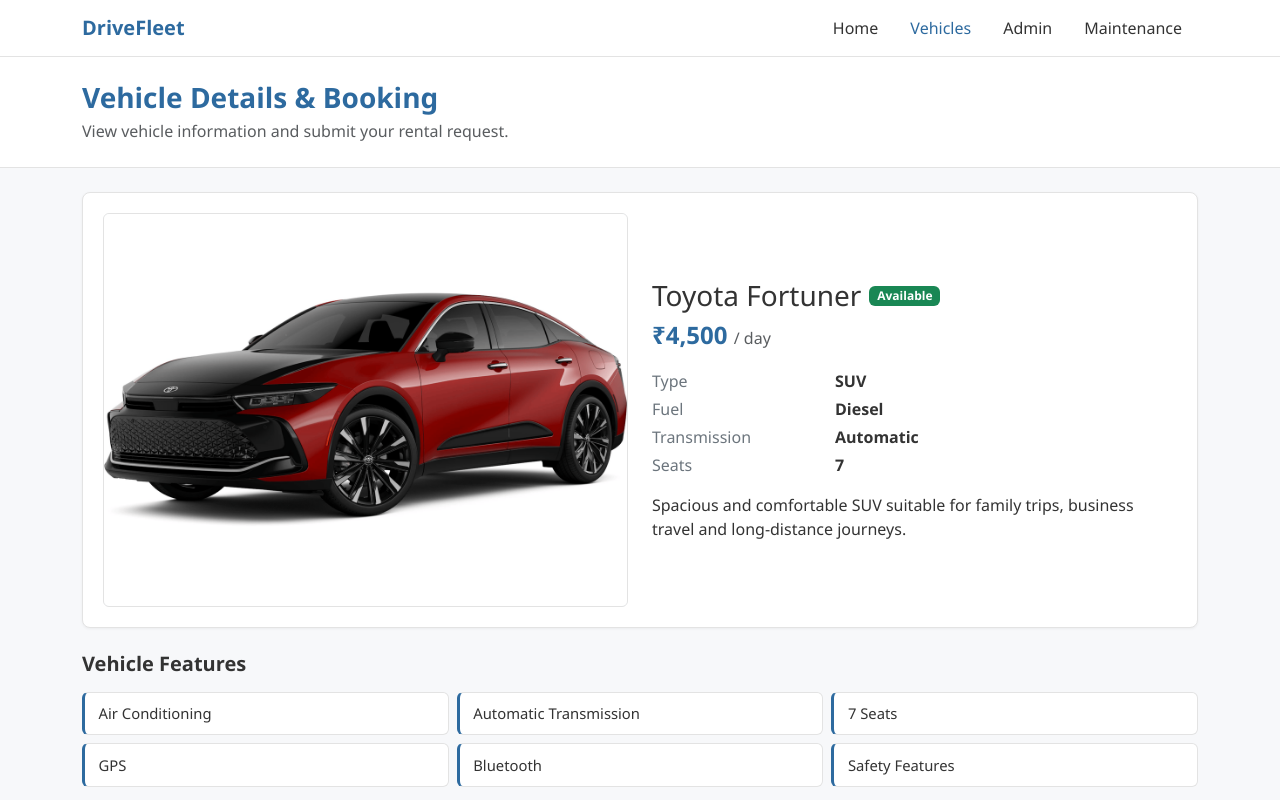
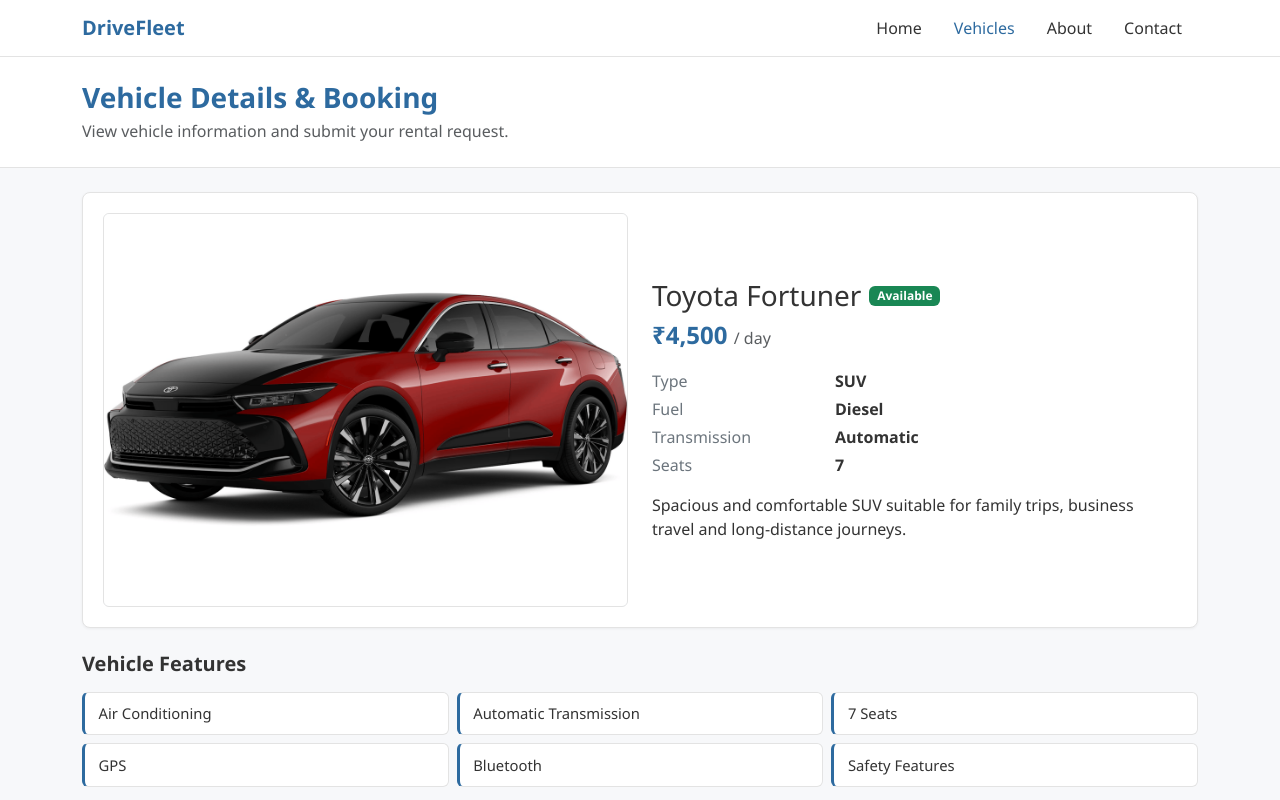
Before and after one commit to ShivaSingh4518/Vehicle-Rental-Fleet-Management-System, a plain HTML site: page html/vehicle-booking.html in a window 1280 px wide. Shown: the top 800 px of the page. Drawn offline with nearby package versions, Linux system fonts and the light colour scheme.

Commit message:
Update vehicle-booking.html

```diff
--- a/html/vehicle-booking.html
+++ b/html/vehicle-booking.html
@@ -18,8 +18,8 @@
       <ul class="navbar-nav flex-row flex-wrap">
         <li class="nav-item"><a class="nav-link px-1 px-sm-3" href="../index.html">Home</a></li>
         <li class="nav-item"><a class="nav-link px-1 px-sm-3 active" href="vehicles.html" aria-current="page">Vehicles</a></li>
-        <li class="nav-item"><a class="nav-link px-1 px-sm-3" href="admin.html">Admin</a></li>
-        <li class="nav-item"><a class="nav-link px-1 px-sm-3" href="maintenance.html">Maintenance</a></li>
+        <li class="nav-item"><a class="nav-link px-1 px-sm-3" href="about.html">About</a></li>
+        <li class="nav-item"><a class="nav-link px-1 px-sm-3" href="contact.html">Contact</a></li>
       </ul>
     </div>
   </nav>
```
